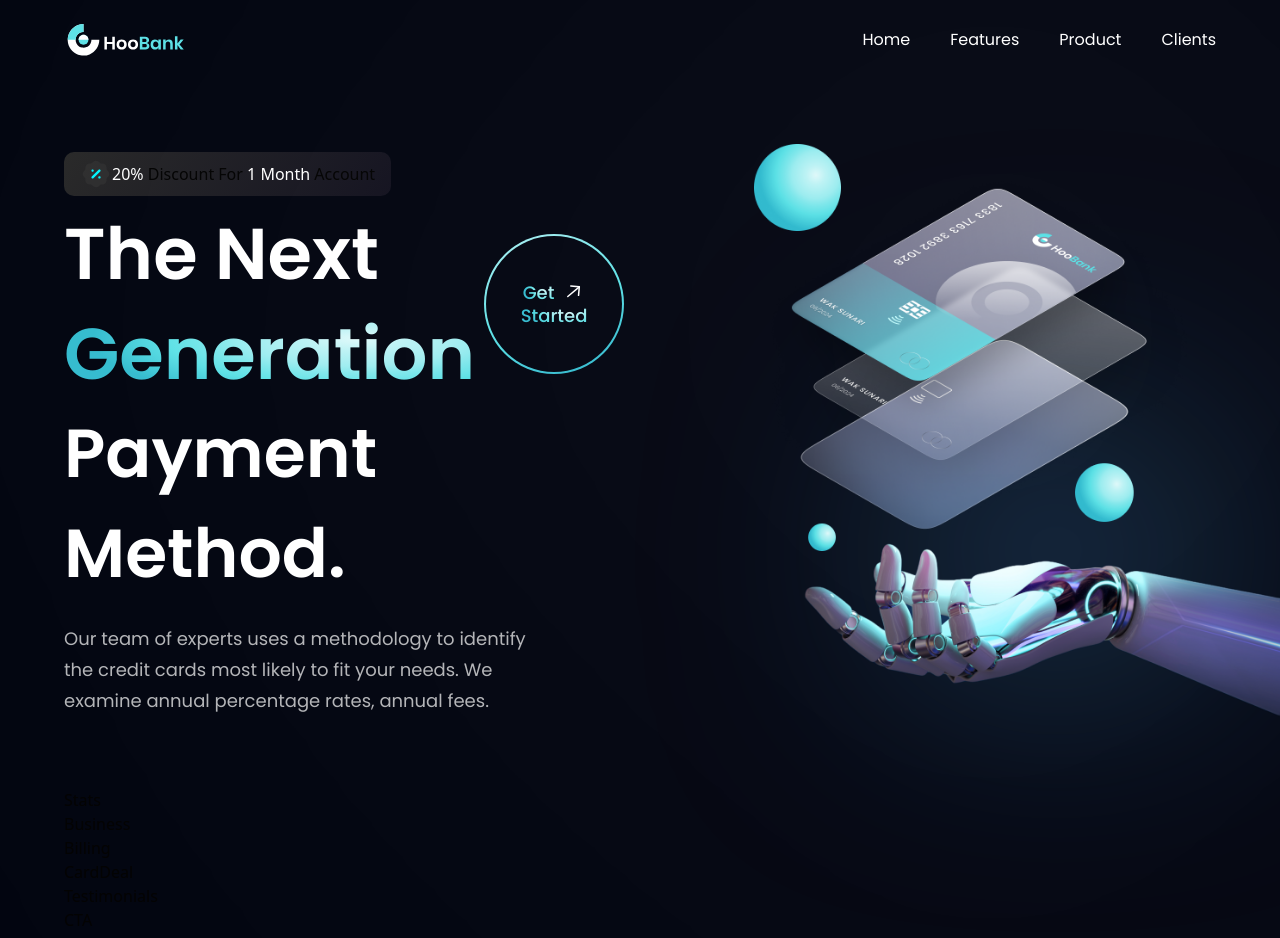
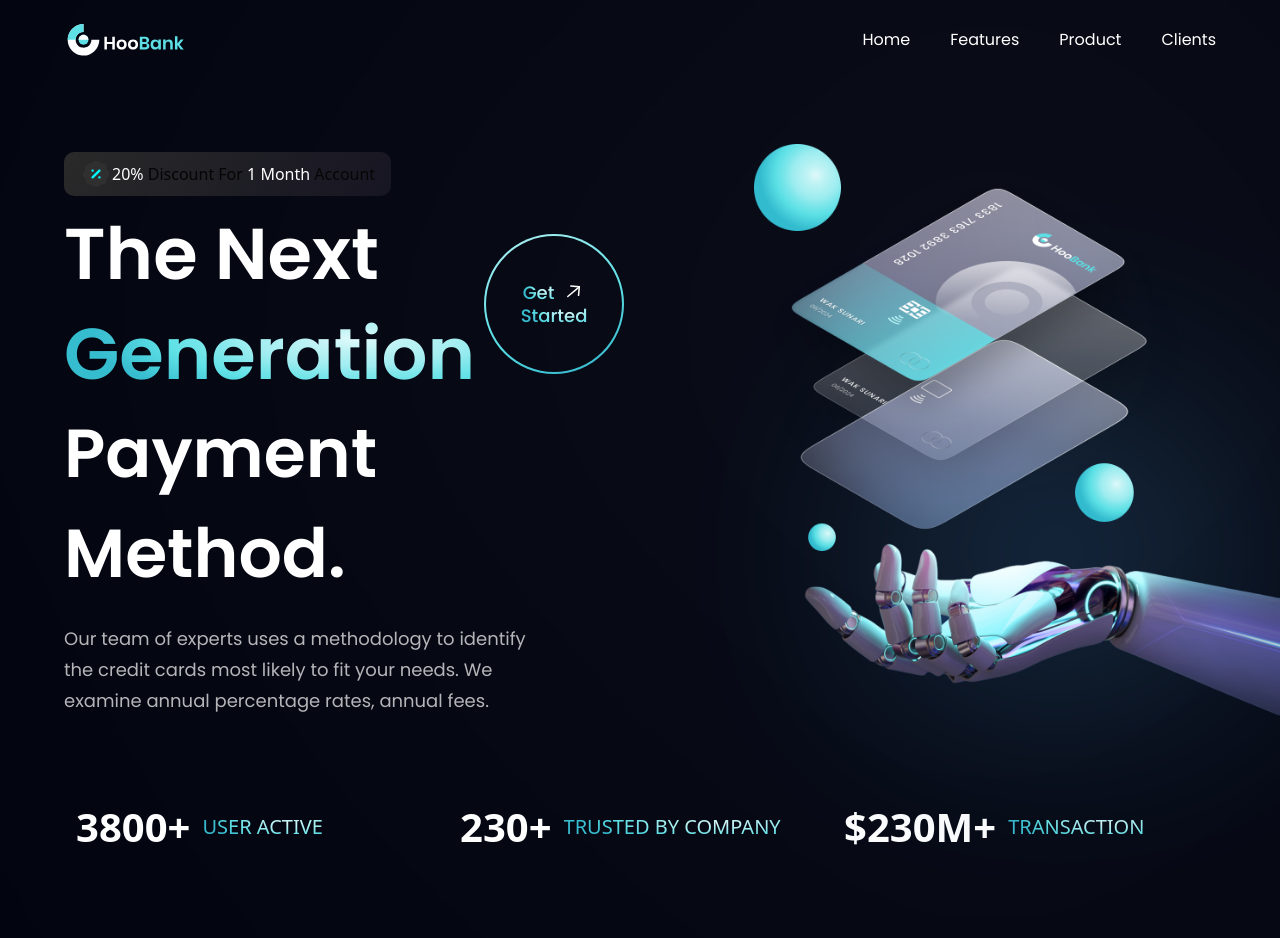
Before and after one commit to HabtamuDes/bank_modern_app, a React (Vite) app: page / in a window 1280 px wide. Shown: the top 938 px of the page. Built offline with nearby package versions, Linux system fonts and the light colour scheme.

Commit message:
stats_last commit

```diff
--- a/src/components/Stats.jsx
+++ b/src/components/Stats.jsx
@@ -1,9 +1,23 @@
-import React from 'react'
+import { stats } from "../constants";
+import styles from "../style";
 
 const Stats = () => {
   return (
-    <div>Stats</div>
-  )
-}
+    <section
+      className={`${styles.flexCenter} flex-row flex-wrap sm:mb-20 mb-6`}
+    >
+      {stats.map((stat) => (
+        <div key={stat.id} className={`flex-1  flex justify-start items-center flex-row m-3`}>
+          <h4 className="font-popins font-semibold xs:text-[40px] text-[30px] xs:leading-[53px] leading-[43px] text-white">
+            {stat.value}
+          </h4>
+          <p className="font-popins font-normal xs:text-[20px] text-[15px] xs:leading-[26px] leading-[21px] text-gradient uppercase ml-3">
+            {stat.title}
+          </p>
+        </div>
+      ))}
+    </section>
+  );
+};
 
-export default Stats
+export default Stats;
```
